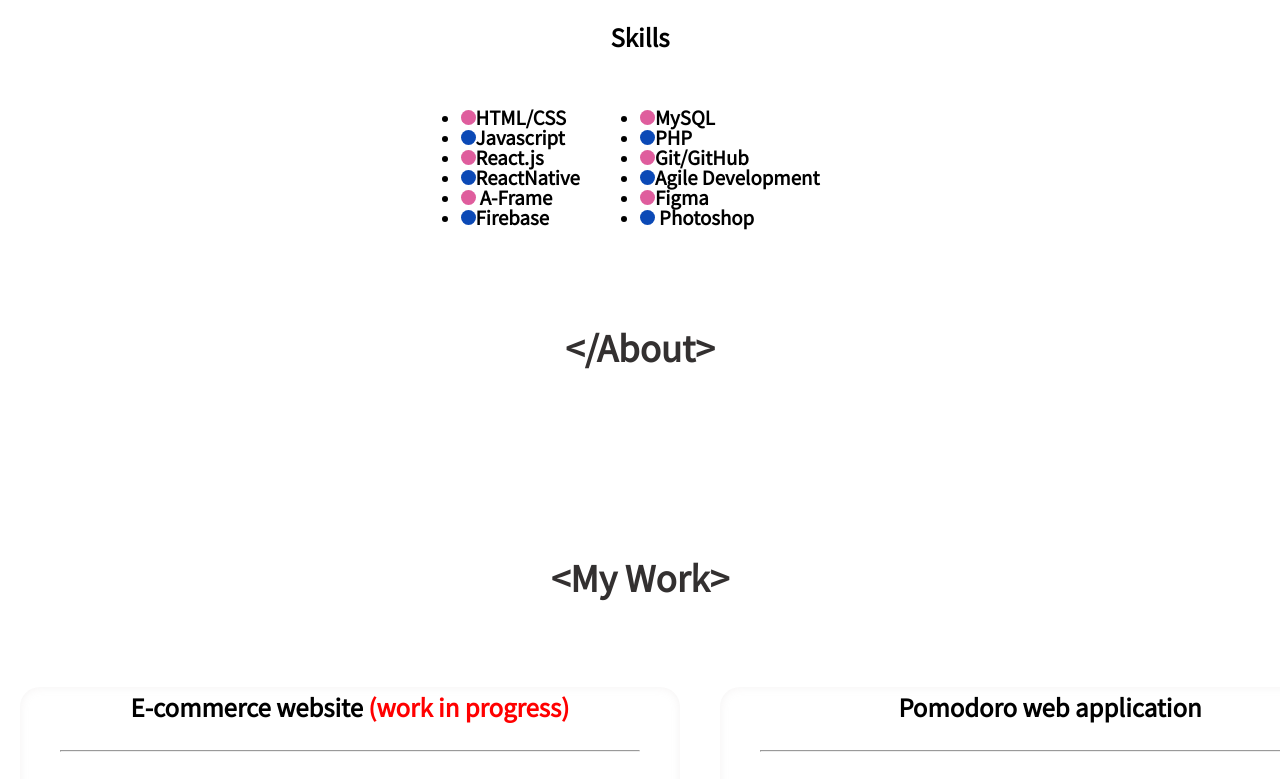
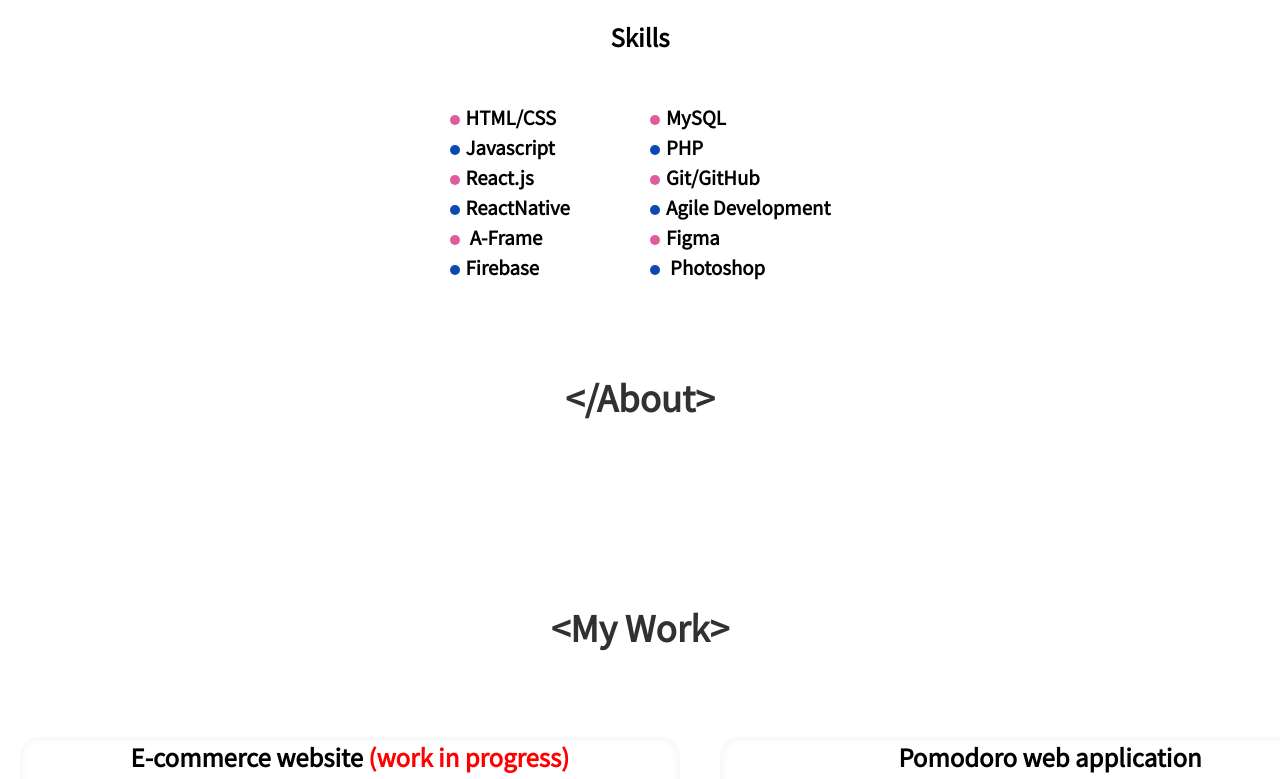
Before and after one commit to SumanaSattar/Portfolio, a plain HTML site: page index.html in a window 1280 px wide. Shown: the part 1658-2437 px from the top of the page. Drawn offline with Linux system fonts and the light colour scheme.

Commit message:
adding skills

```diff
--- a/cssFile.css
+++ b/cssFile.css
@@ -10,6 +10,9 @@
 
 
 
+}
+ul {
+    list-style-type: none;
 }
 .project1Container{
     position: relative;
@@ -93,6 +96,9 @@
 }
 .margin {
     margin:15px;
+}
+.margin > li {
+    margin :10px;
 }
 .blackFont{
     color:black;
@@ -256,18 +262,20 @@
 
 }
 .dotBlue {
-    height: 15px;
-    width: 15px;
+    height: 10px;
+    width: 10px;
     background-color: rgba(11,73,182,1);
     border-radius: 50%;
     display: inline-block;
+    margin-right:6px;
   }
   .dotPink {
-    height: 15px;
-    width: 15px;
+    height: 10px;
+    width: 10px;
     background-color:rgba(223,93,157,1);
     border-radius: 50%;
     display: inline-block;
+    margin-right:6px;
   }
 .imageDisplay{
 
```
